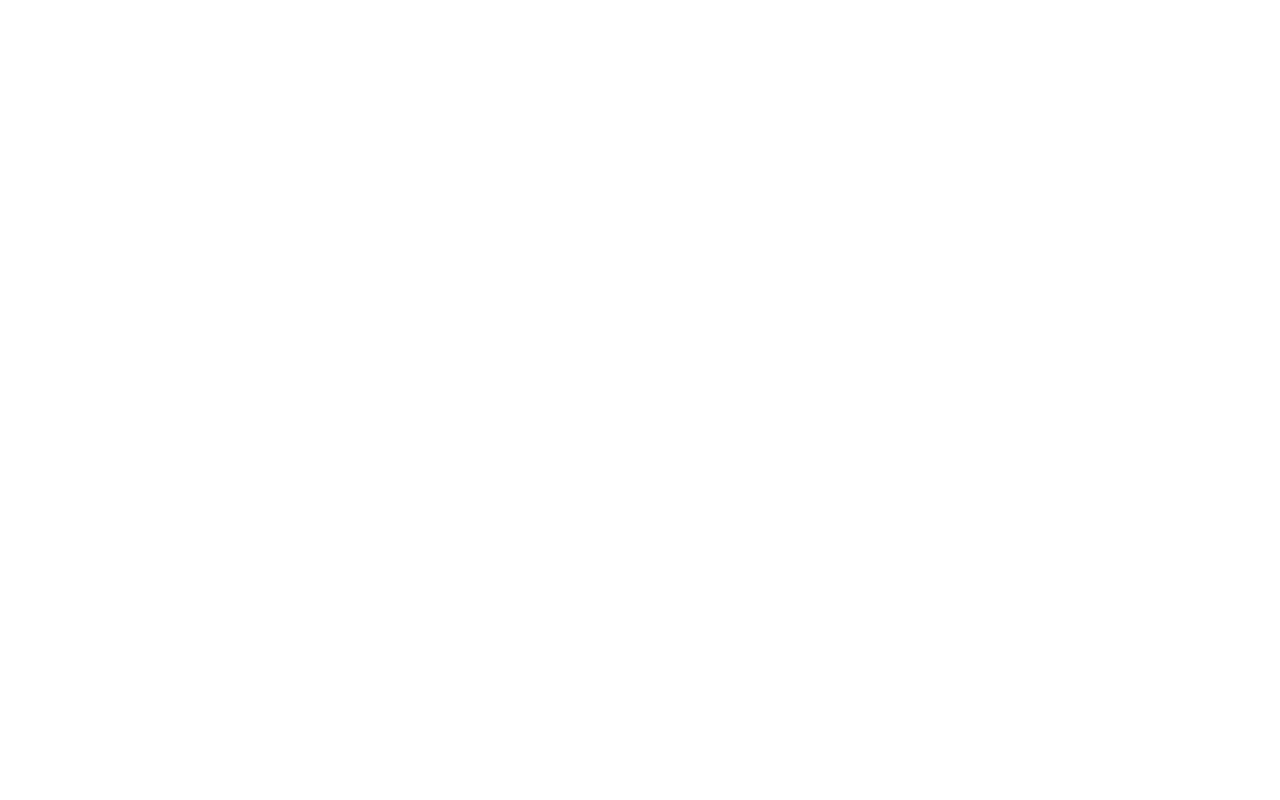
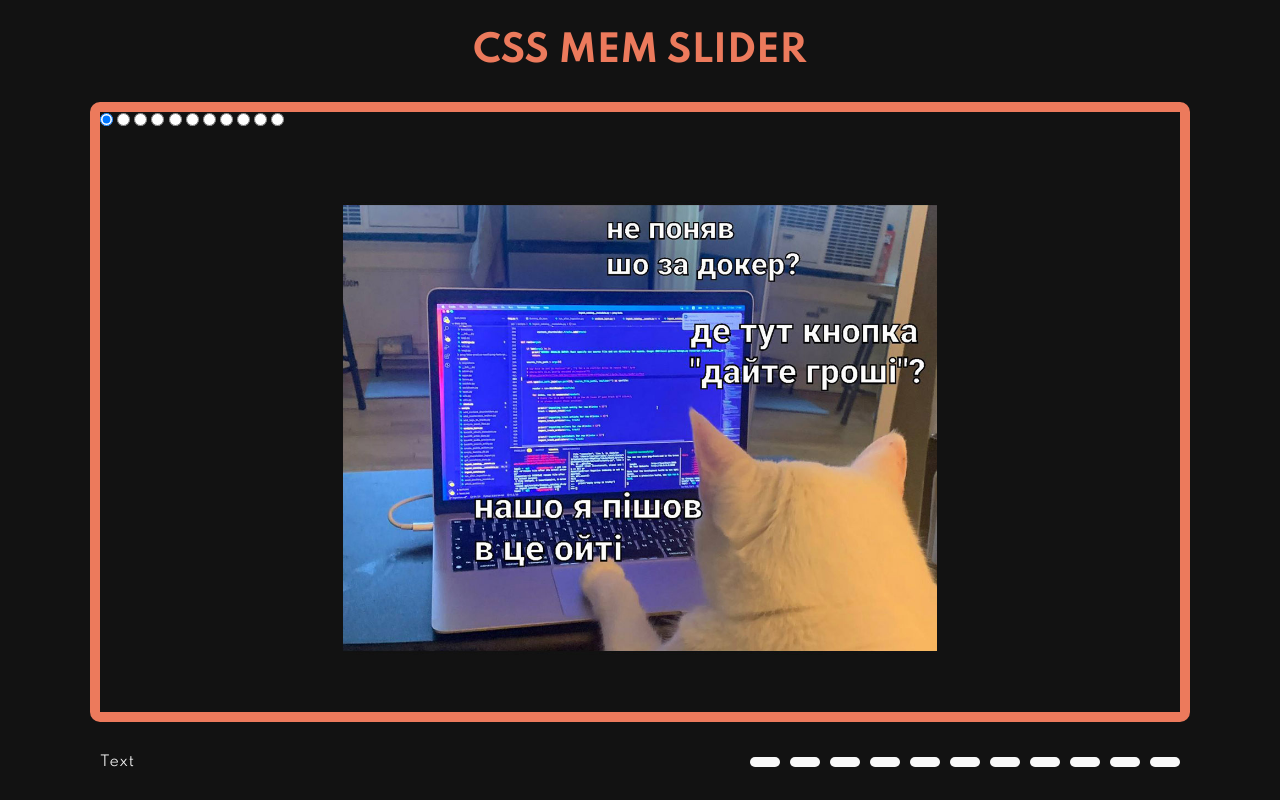
Before and after one commit to mitrofanzxc/css-mem-slider, a plain HTML site: page index.html in a window 1280 px wide. Drawn offline with Linux system fonts and the light colour scheme; files whose address does not match are found by name.

Commit message:
refactor: change the structure of the project (Fri, May 13, 2022  1:31:41 PM)

```diff
--- a/css/style.css
+++ b/css/style.css
@@ -272,11 +272,16 @@ input[type='checkbox'], input[type='radio'] {
   font-style: normal;
 }
 
+* {
+  margin: 0;
+  padding: 0;
+}
+
 .body {
   font-family: 'Spartan', sans-serif;
+  height: 100vh;
   background-color: #121212;
   color: white;
-  margin: 0;
 }
 
 .body::-webkit-scrollbar {
@@ -294,13 +299,14 @@ input[type='checkbox'], input[type='radio'] {
 
 .outer__container {
   width: 90%;
+  max-width: 67.5rem;
   margin: 0 auto;
 }
 
 .h1 {
   font-family: 'Spartan', sans-serif;
   margin: 0;
-  padding: 0;
+  padding: 1.875rem 0 0 0;
   font-size: 2.25rem;
   color: #ec7a5c;
   text-align: center;
@@ -350,7 +356,7 @@ input[type='checkbox'], input[type='radio'] {
   padding: 0;
   font-size: 0.875rem;
   font-weight: 400;
-  color: rgba(18, 18, 18, 0.8);
+  color: #f8f8f8;
   line-height: 1.25rem;
   letter-spacing: 0.06em;
 }
@@ -359,4 +365,56 @@ a {
   text-decoration: none;
   color: white;
 }
+
+.button {
+  cursor: pointer;
+}
+
+.nav__wrapper {
+  display: -webkit-box;
+  display: -ms-flexbox;
+  display: flex;
+  -webkit-box-align: center;
+      -ms-flex-align: center;
+          align-items: center;
+  -webkit-box-pack: justify;
+      -ms-flex-pack: justify;
+          justify-content: space-between;
+  margin-top: 1.875rem;
+}
+
+.nav {
+  display: -webkit-box;
+  display: -ms-flexbox;
+  display: flex;
+  -webkit-box-align: center;
+      -ms-flex-align: center;
+          align-items: center;
+  -webkit-box-pack: center;
+      -ms-flex-pack: center;
+          justify-content: center;
+  gap: 0.625rem;
+}
+
+.bar {
+  width: 1.875rem;
+  height: 0.625rem;
+  background-color: #f8f8f8;
+  border-radius: 0.3125rem;
+}
+
+.slider__wrapper {
+  height: 600px;
+  margin-top: 1.875rem;
+  border: 0.625rem solid #ec7a5c;
+  border-radius: 0.625rem;
+  overflow: hidden;
+}
+
+.slide-img {
+  display: block;
+  width: 55%;
+  height: auto;
+  margin: 0 auto;
+}
 /*# sourceMappingURL=style.css.map */
--- a/index.html
+++ b/index.html
@@ -4,8 +4,74 @@
     <meta charset="UTF-8" />
     <meta http-equiv="X-UA-Compatible" content="IE=edge" />
     <meta name="viewport" content="width=device-width, initial-scale=1.0" />
-    <title>Document</title>
+    <title>cssMemSlider | Dzmitry Karakulka</title>
     <link rel="stylesheet" href="css/style.css" />
   </head>
-  <body class="body"></body>
+  <body class="body">
+    <h1 class="h1">CSS Mem Slider</h1>
+    <div class="outer__container slider__wrapper">
+      <ul class="slides">
+        <input class="button" type="radio" name="slide" id="slide01" checked />
+        <input class="button" type="radio" name="slide" id="slide02" />
+        <input class="button" type="radio" name="slide" id="slide03" />
+        <input class="button" type="radio" name="slide" id="slide04" />
+        <input class="button" type="radio" name="slide" id="slide05" />
+        <input class="button" type="radio" name="slide" id="slide06" />
+        <input class="button" type="radio" name="slide" id="slide07" />
+        <input class="button" type="radio" name="slide" id="slide08" />
+        <input class="button" type="radio" name="slide" id="slide09" />
+        <input class="button" type="radio" name="slide" id="slide10" />
+        <input class="button" type="radio" name="slide" id="slide11" />
+        <li class="slide"
+          ><img class="slide-img" src="assets/img/slide01.jpg" alt="slide01"
+        /></li>
+        <li class="slide"
+          ><img class="slide-img" src="assets/img/slide02.jpg" alt="slide02"
+        /></li>
+        <li class="slide"
+          ><img class="slide-img" src="assets/img/slide03.jpg" alt="slide03"
+        /></li>
+        <li class="slide"
+          ><img class="slide-img" src="assets/img/slide04.jpg" alt="slide04"
+        /></li>
+        <li class="slide"
+          ><img class="slide-img" src="assets/img/slide05.jpg" alt="slide05"
+        /></li>
+        <li class="slide"
+          ><img class="slide-img" src="assets/img/slide06.jpg" alt="slide06"
+        /></li>
+        <li class="slide"
+          ><img class="slide-img" src="assets/img/slide07.jpg" alt="slide07"
+        /></li>
+        <li class="slide"
+          ><img class="slide-img" src="assets/img/slide08.jpg" alt="slide08"
+        /></li>
+        <li class="slide"
+          ><img class="slide-img" src="assets/img/slide09.jpg" alt="slide09"
+        /></li>
+        <li class="slide"
+          ><img class="slide-img" src="assets/img/slide10.jpg" alt="slide10"
+        /></li>
+        <li class="slide"
+          ><img class="slide-img" src="assets/img/slide11.jpg" alt="slide11"
+        /></li>
+      </ul>
+    </div>
+    <div class="outer__container nav__wrapper">
+      <h4 class="h4">Text</h4>
+      <nav class="nav">
+        <label for="slide01" class="bar"></label>
+        <label for="slide02" class="bar"></label>
+        <label for="slide03" class="bar"></label>
+        <label for="slide04" class="bar"></label>
+        <label for="slide05" class="bar"></label>
+        <label for="slide06" class="bar"></label>
+        <label for="slide07" class="bar"></label>
+        <label for="slide08" class="bar"></label>
+        <label for="slide09" class="bar"></label>
+        <label for="slide10" class="bar"></label>
+        <label for="slide11" class="bar"></label>
+      </nav>
+    </div>
+  </body>
 </html>
```
Also changed, not shown: assets/img/slide01.jpg (added), assets/img/slide02.jpg (added), assets/img/slide03.jpg (added), assets/img/slide04.jpg (added), assets/img/slide05.jpg (added), assets/img/slide06.jpg (added), assets/img/slide07.jpg (added), assets/img/slide08.jpg (added), assets/img/slide09.jpg (added), assets/img/slide10.jpg (added), assets/img/slide11.jpg (added).
